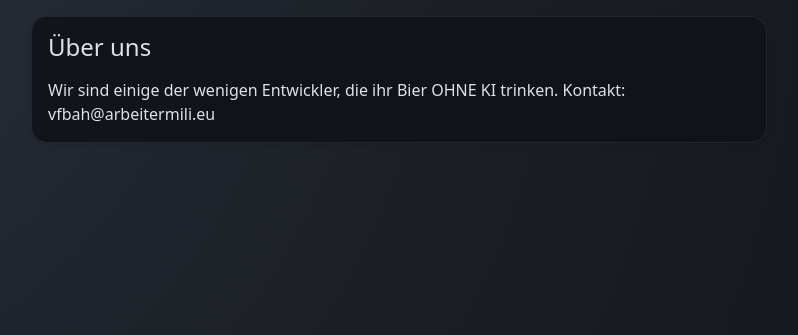
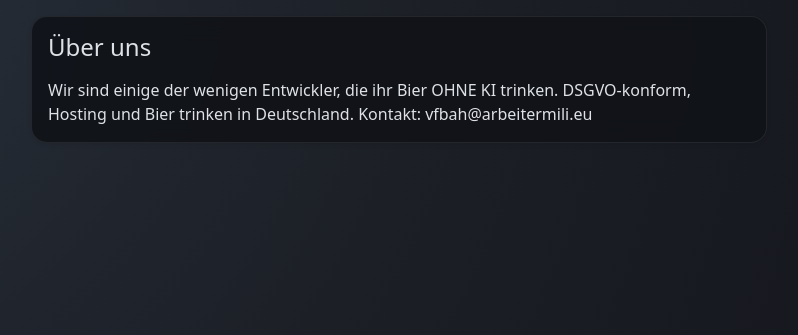
Before and after one commit to jbkunama1/hAI.VfBAHKaessle, a Flask app: page /about in a window 1280 px wide. Shown: the part 59-394 px from the top of the page, without its empty margins (241-1039 px from the left). Run offline with Flask 3, Linux system fonts and the light colour scheme.

Commit message:
Update Über uns page with DSGVO and Germany note

```diff
--- a/templates/about.html
+++ b/templates/about.html
@@ -5,7 +5,7 @@
     <div class="card shadow-sm">
       <div class="card-body">
         <h1 class="h4 mb-3">Über uns</h1>
-        <p class="mb-0">Wir sind einige der wenigen Entwickler, die ihr Bier OHNE KI trinken. Kontakt: vfbah@arbeitermili.eu</p>
+        <p class="mb-0">Wir sind einige der wenigen Entwickler, die ihr Bier OHNE KI trinken. DSGVO-konform, Hosting und Bier trinken in Deutschland. Kontakt: vfbah@arbeitermili.eu</p>
       </div>
     </div>
   </div>
```
